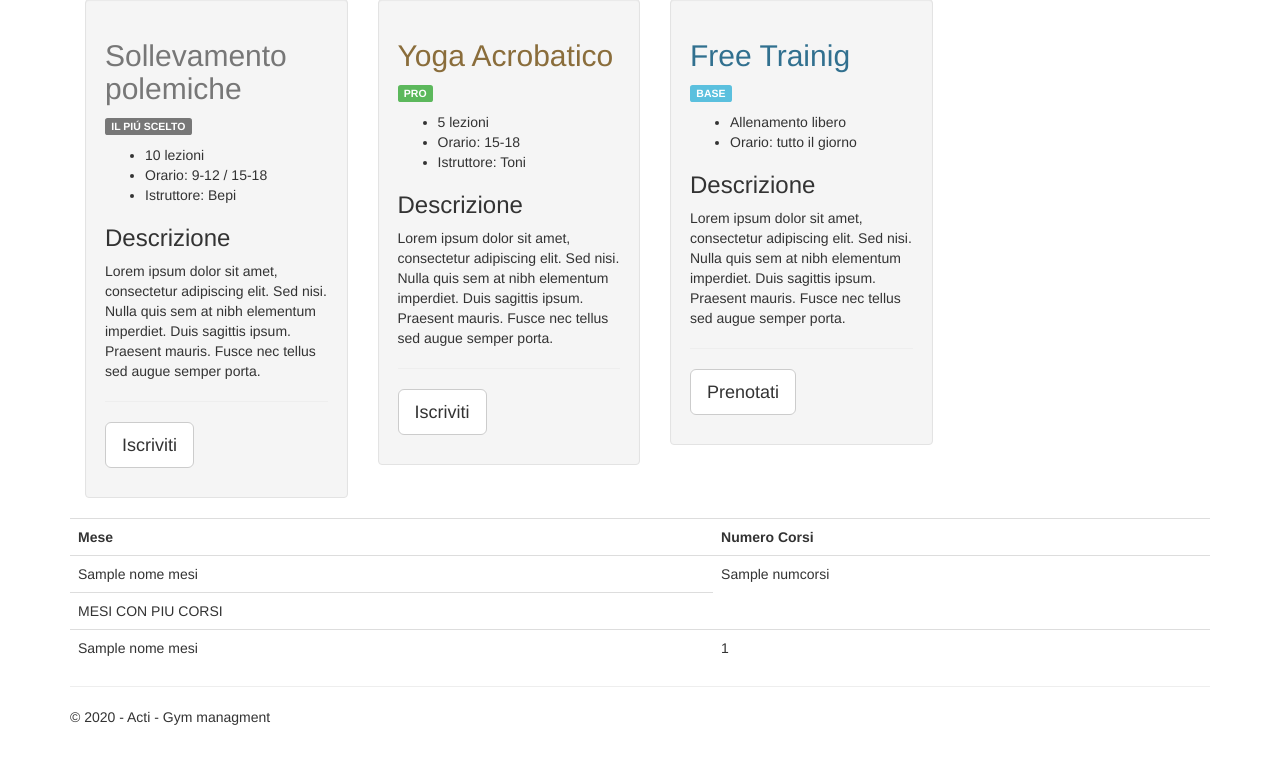
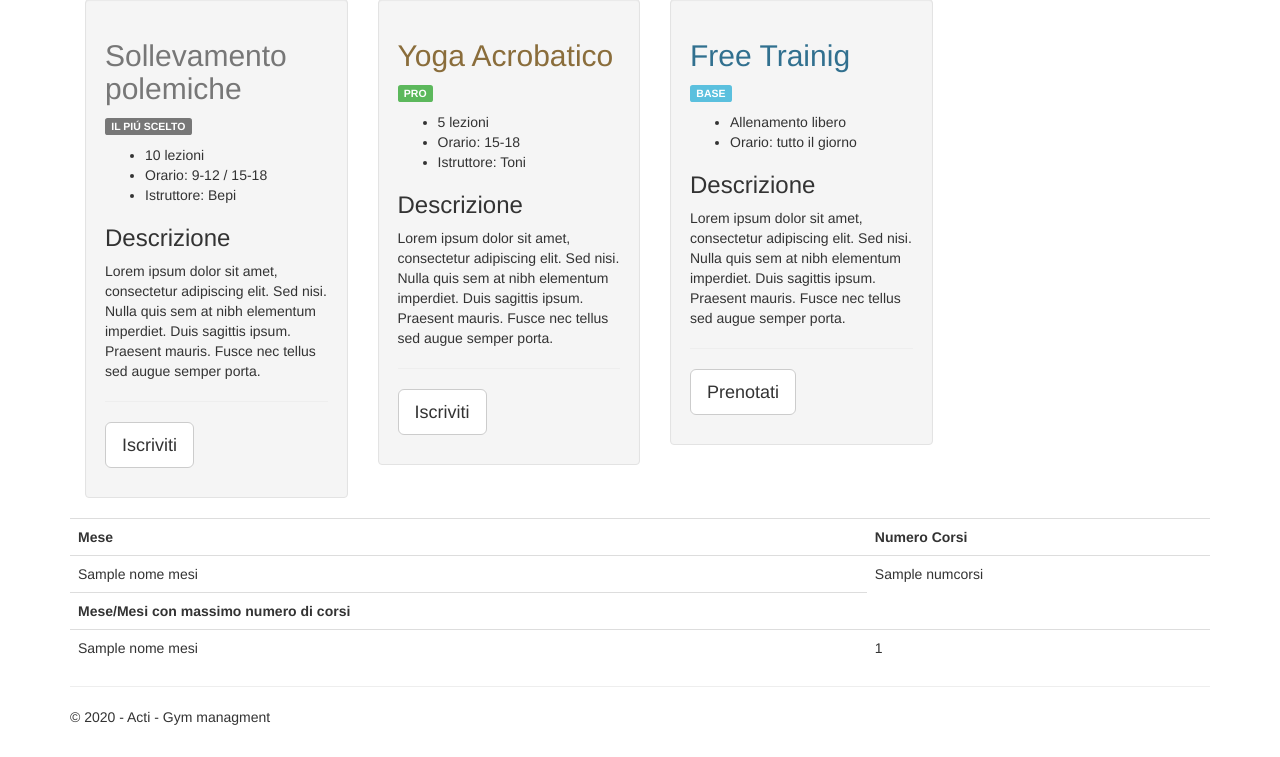
Before and after one commit to SpiderPorkPotter/Palestra, a Flask app: template Palestra/templates/home.html in a window 1280 px wide. Shown: the part 652-1409 px from the top of the page. Run offline with Flask 2, Linux system fonts and the light colour scheme; the template is opened without the code that fills it: most values are stand-ins (such as "Sample title", 1, 10 or a date in 2020); some libraries are stand-ins or nearby versions.

Commit message:
nella home mostra i mesi con il numero di corsi inseriti e anche i mesi con il massimo numero di corsi

```diff
--- a/Palestra/templates/home.html
+++ b/Palestra/templates/home.html
@@ -71,7 +71,7 @@
         <td>{{row['numcorsi']}}</td>
     </tr>
     {% endfor  %}
-    <tr><td> MESI CON PIU CORSI </td></tr>
+    <tr><th> Mese/Mesi con massimo numero di corsi </th></tr>
 
     {% for m in mesi_con_piu_corsi %}
     <tr>
--- a/Palestra/templates/profilo.html
+++ b/Palestra/templates/profilo.html
@@ -20,6 +20,10 @@
         <li>
             <span class="field-name">Telefono:</span>
             <span class="field-value">{{ dati_utente['telefono'] }}</span>
+        </li>
+        <li>
+            <span class="field-name">Sei un </span>
+            <span class="field-value" style="color: darkorchid  ; font-weight: bold; " > {{ ruolo }}</span>
         </li>
     </ul>
     <hr />
--- a/Palestra/views.py
+++ b/Palestra/views.py
@@ -74,9 +74,33 @@ class RegistrazioneForm(FlaskForm):
 @app.route('/home')
 def home():
     #TODO:DA FAREEEEEEEEEEEEEEEEEEEEE
+    with engine.connect() as conn:
+        #numPrenotazioni è una visata
+        q_media_prenotazioni_al_giorno = text("SELECT  AVG(numPrenotazioni) AS num_prenotazioni FROM num_prenotazioni_per_giorno")
+        totale_lezioni_svolte_al_mese = text("SELECT COUNT(*) AS numcorsi, CAST(date_part('month',data)as int) AS meseint  FROM sale_corsi  GROUP BY date_part('month',data) ")
+
+        tab_media_prenotazioni = conn.execute(q_media_prenotazioni_al_giorno)
+        tab_totale_lezioni_svolte_al_mese = conn.execute(totale_lezioni_svolte_al_mese)
+        tab_totale_lezioni_svolte_al_mese_copia = conn.execute(totale_lezioni_svolte_al_mese)
+        tab_totale_lezioni_svolte_al_mese_copia2 = conn.execute(totale_lezioni_svolte_al_mese)
+
+        #prendo i mesi con piu corsi
+        lista_num_corsi = []
+        #creo delle copie ed agisco su di esse xk il cursore scarica la tabella
+
+        for row in tab_totale_lezioni_svolte_al_mese_copia:
+            lista_num_corsi.append(row['numcorsi'])
+        max_corsi =  max(lista_num_corsi)
+        mesi_con_max_corsi = []
+        for row in  tab_totale_lezioni_svolte_al_mese_copia2:
+            if row['numcorsi'] == max_corsi:
+                mesi_con_max_corsi.append(row['meseint'])
+
+
+
     return render_template(
         'home.html',
-        title='Home Page'
+        title='Home Page', nome_mesi = mesi, lezioni_al_mese = tab_totale_lezioni_svolte_al_mese, mesi_con_piu_corsi = mesi_con_max_corsi ,num_corsi =  max_corsi
     )
 
 
```
